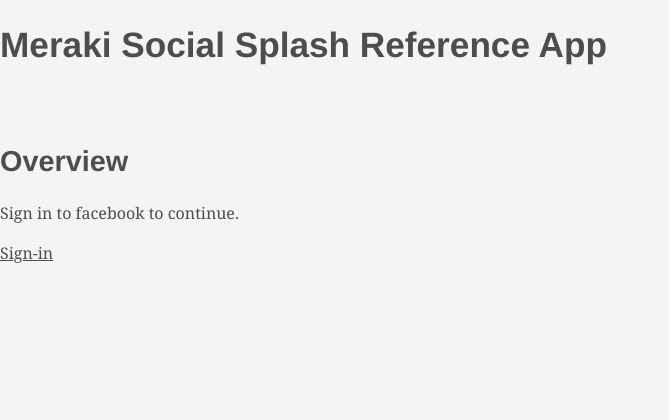
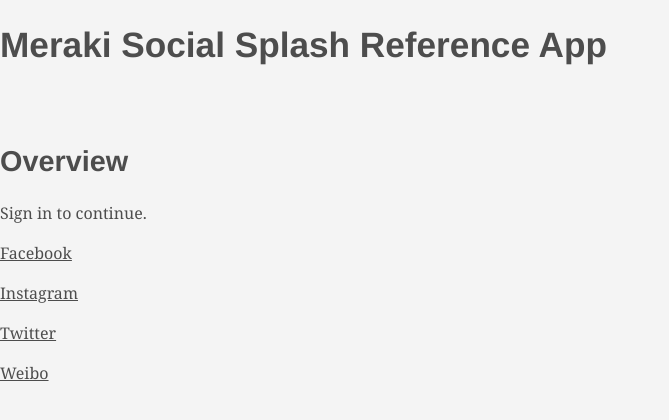
Before and after one commit to roamz/meraki-social-splash, a Flask app: page / in a window 1280 px wide. Shown: the top 420 px of the page, without its empty margins (0-669 px from the left). Run offline with Flask 2, Linux system fonts and the light colour scheme.

Commit message:
added other social networks

```diff
--- a/blueprints/common.py
+++ b/blueprints/common.py
@@ -1,4 +1,5 @@
-from flask import Blueprint, render_template, abort
+import os
+from flask import Blueprint, render_template, abort, url_for, redirect
 from jinja2 import TemplateNotFound
 
 common = Blueprint('common', __name__,
@@ -11,6 +12,12 @@ def index():
     return render_template('index.html')
 
 
-@common.route('/status/api')
+@common.route('/ok')
 def status_api():
+    # ELB health check endpoint - not logged in nginx or uwsgi
     return 'OK'
+
+
+@common.route('/favicon.ico')
+def favicon():
+    return redirect(url_for('static', filename='favicon.ico'))
--- a/templates/index.html
+++ b/templates/index.html
@@ -7,10 +7,19 @@
     </p>
   {% else %}
     <p>
-      Sign in to facebook to continue.
+      Sign in to continue.
     </p>
     <p>
-      <a href="{{ url_for('auth.facebook_login') }}">Sign-in</a>
+      <a href="{{ url_for('auth.facebook_login') }}">Facebook</a>
+    </p>
+    <p>
+      <a href="{{ url_for('auth.instagram_login') }}">Instagram</a>
+    </p>
+    <p>
+      <a href="{{ url_for('auth.twitter_login') }}">Twitter</a>
+    </p>
+    <p>
+      <a href="{{ url_for('auth.weibo_login') }}">Weibo</a>
     </p>
   {% endif %}
 
--- a/uwsgi.ini
+++ b/uwsgi.ini
@@ -2,4 +2,5 @@
 module = main
 callable = app
 
-route = /status/api donotlog:
+route = /ok donotlog:
+route = /favicon.ico donotlog:
```
Also changed, not shown: 2 other files.
